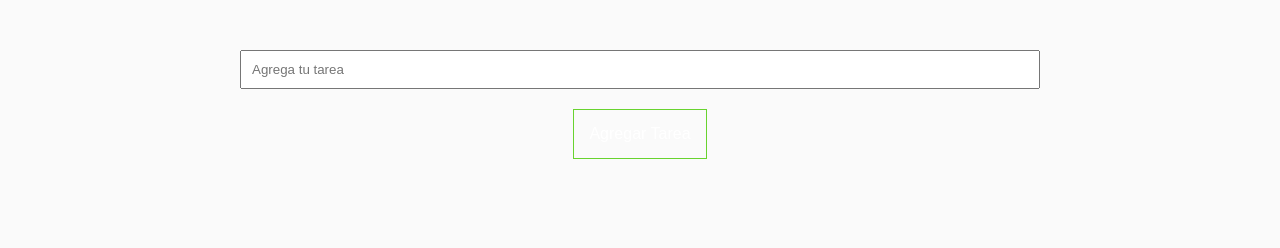
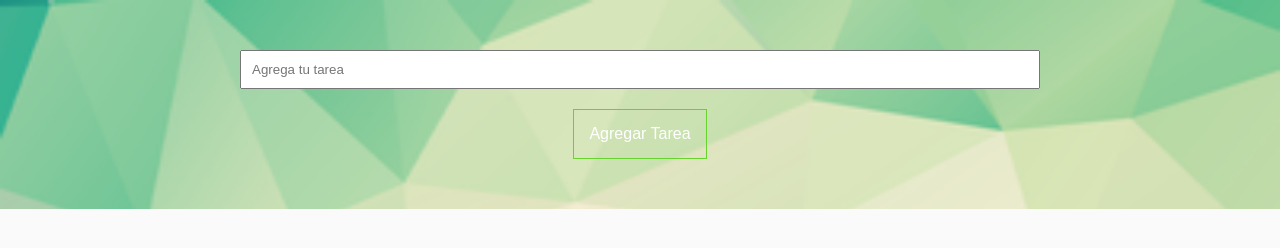
Before and after one commit to patijimenez/TODOAPP, a plain HTML site: page index.html in a window 1280 px wide. Drawn offline with Linux system fonts and the light colour scheme.

Commit message:
To Do App

```diff
--- a/main.css
+++ b/main.css
@@ -19,7 +19,7 @@ body {
 }
 
 .principal {
-	background-image: url(../todoa/polygon-backgrounds-altitude_1x.png);
+	background-image: url(polygo.png);
 	    background-size: cover;
 	color: #fff;
 	padding: 50px 0;
```
Also changed, not shown: polygo.png (renamed from polygon-backgrounds-altitude_1x.png).
